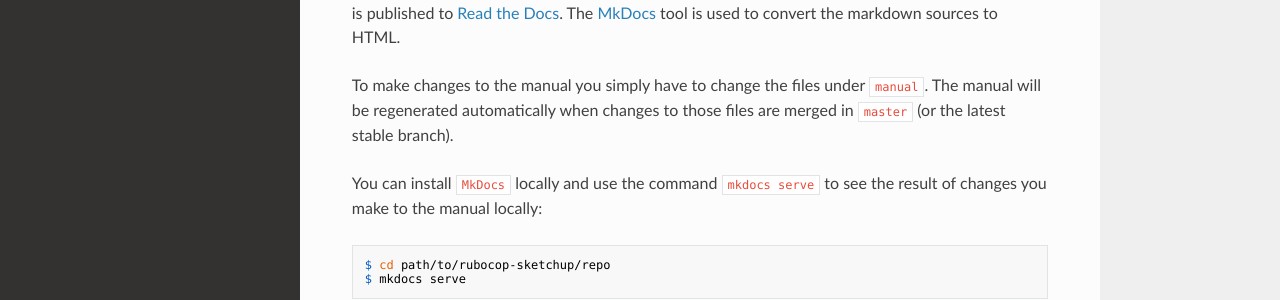
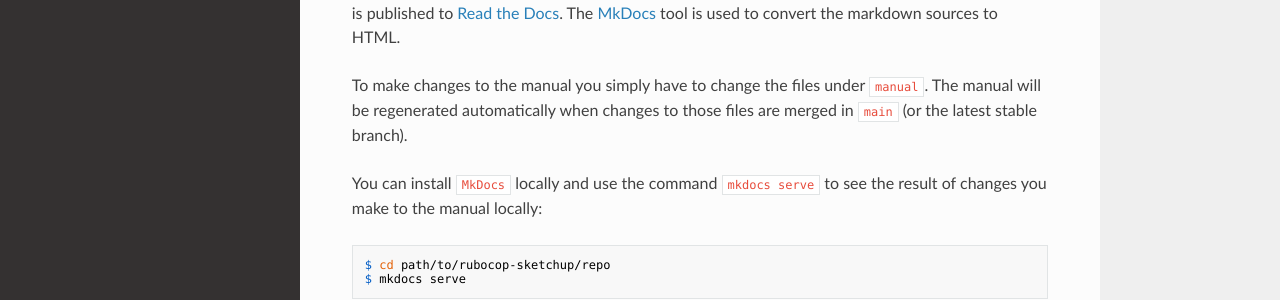
Before and after one commit to SketchUp/rubocop-sketchup, an MkDocs documentation site: the page built from manual/contributing.md, in a window 1280 px wide and 1200 px high. Shown: the part 672-972 px from the top of the window. Built offline with MkDocs 1.6.1, drawn with Linux system fonts in a browser that asks for light colours; nearby versions of some CDN libraries.

Commit message:
Update after main branch name change

````diff
--- a/appveyor.yml
+++ b/appveyor.yml
@@ -2,7 +2,7 @@ version: "{build}-{branch}"
 
 branches:
   only:
-    - master
+    - main
     - dev-appveyor
 
 image: Visual Studio 2019
--- a/manual/contributing.md
+++ b/manual/contributing.md
@@ -13,7 +13,7 @@ Patches in any form are always welcome! GitHub pull requests are even better! :)
 
 Before submitting a patch or a pull request make sure all tests are
 passing and that your patch is in line with the [contribution
-guidelines](https://github.com/sketchup/rubocop-sketchup/blob/master/CONTRIBUTING.md).
+guidelines](https://github.com/sketchup/rubocop-sketchup/blob/main/CONTRIBUTING.md).
 Also see the [Development section](development.md).
 
 # Documentation
@@ -25,14 +25,14 @@ adding or improving Cop descriptions.
 ## Working on the Manual
 
 The manual is generated from the markdown files in the
-[doc](https://github.com/sketchup/rubocop-sketchup/tree/master/manual) folder of RuboCop's
+[doc](https://github.com/sketchup/rubocop-sketchup/tree/main/manual) folder of RuboCop's
 GitHub repo and is published to [Read the Docs](https://readthedocs.org/). The
 [MkDocs](https://www.mkdocs.org/) tool is used to convert the markdown sources to
 HTML.
 
 To make changes to the manual you simply have to change the files under
 `manual`. The manual will be regenerated automatically when changes to those files
-are merged in `master` (or the latest stable branch).
+are merged in `main` (or the latest stable branch).
 
 You can install `MkDocs` locally and use the command `mkdocs serve` to see the
 result of changes you make to the manual locally:
@@ -43,4 +43,4 @@ $ mkdocs serve
 ```
 
 If you want to make changes to the manual's page structure you'll have to edit
-[mkdocs.yml](https://github.com/sketchup/rubocop-sketchup/blob/master/mkdocs.yml).
+[mkdocs.yml](https://github.com/sketchup/rubocop-sketchup/blob/main/mkdocs.yml).
--- a/mkdocs.yml
+++ b/mkdocs.yml
@@ -1,6 +1,6 @@
 site_name: "RuboCop SketchUp: SketchUp Extension Best Practices"
 repo_url: https://github.com/sketchup/rubocop-sketchup
-edit_uri: edit/master/manual/
+edit_uri: edit/main/manual/
 copyright: "Copyright &copy; 2017-2019 Trimble Inc. SketchUp and contributors"
 docs_dir: manual
 nav:
````
Also changed, not shown: CONTRIBUTING.md (+1 -1 lines), 2 other files.
